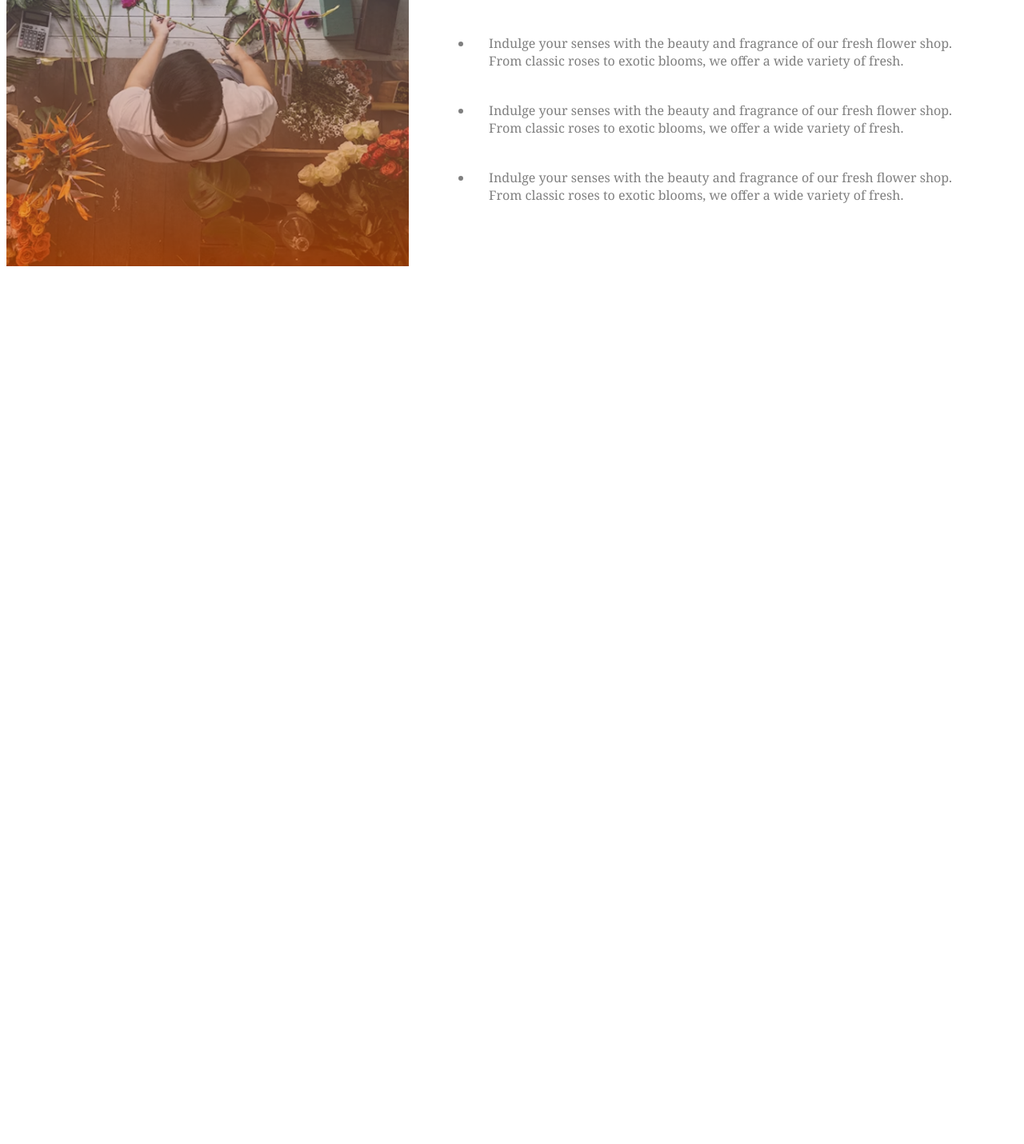
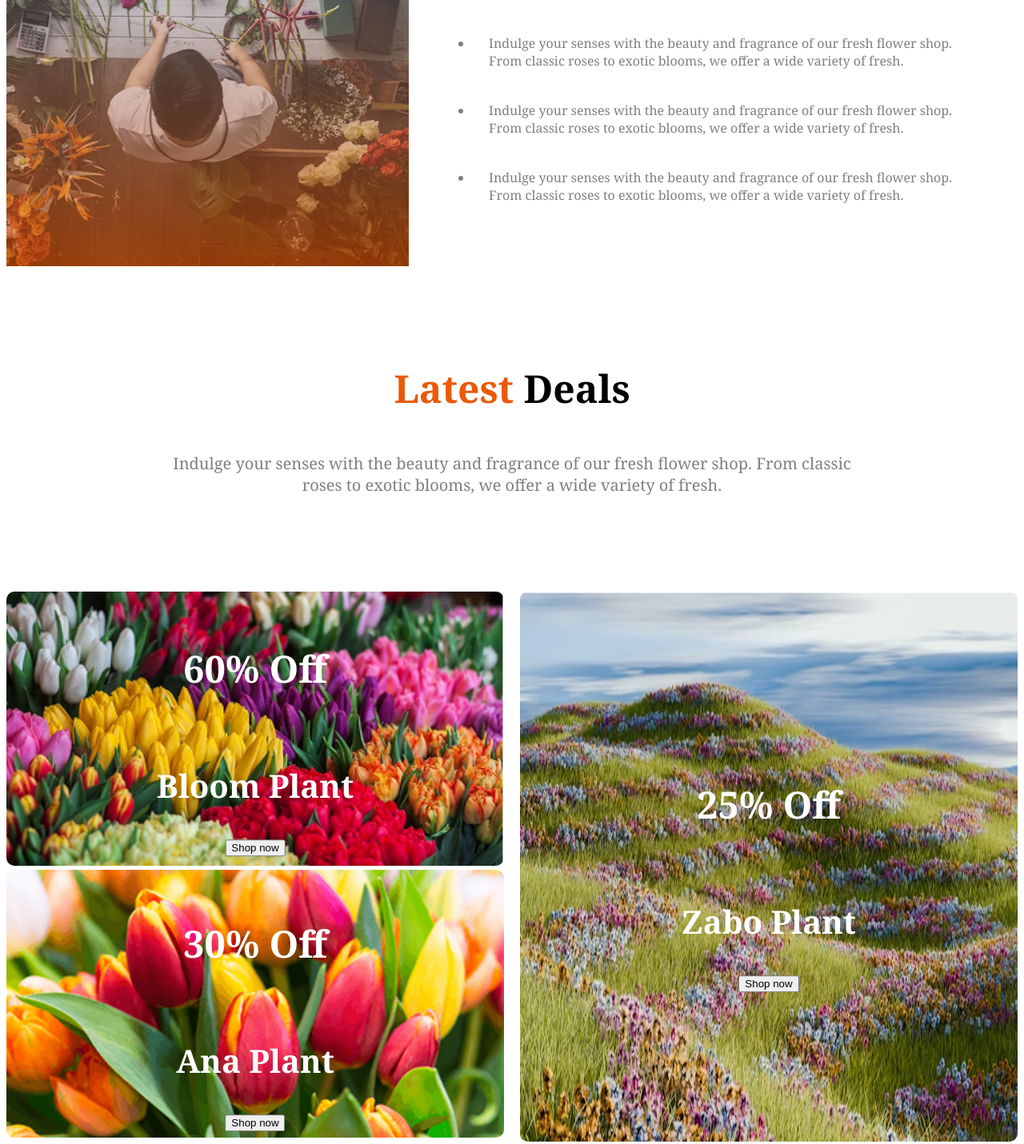
Before and after one commit to sarasarwar07/a2-flower-web, a plain HTML site: page index.html in a window 1280 px wide. Shown: the part 2407-3838 px from the top of the page at 80% size. Before the commit the page ends 2748 px from the top, so only its background shows below. Drawn offline with Linux system fonts and the light colour scheme.

Commit message:
added leatest deal section

```diff
--- a/index.html
+++ b/index.html
@@ -32,7 +32,7 @@
         <!-- our Plant section -->
         <section class="our-plnt">
             <div class="our-plant-container">
-                <h3 class="our-plant-title"><span class="txt-clr-o">Our</span>Plants</h3>
+                <h3 class="our-plant-title"><span class="txt-clr-o">Our</span> Plants</h3>
                 <p class="our-plant-des text-des">Indulge your senses with the beauty and fragrance of our fresh flower shop. From classic roses to exotic blooms, we offer a wide variety of fresh. </p>
             </div>
             <div class="our-plant-cards">
@@ -123,6 +123,45 @@
                 </div>
             </div>
          </section>
+         <!-- leatest deals section -->
+        <section>
+            <div class="deals-container">
+                <h3 class="deals-title"><span class="txt-clr-o">Latest</span> Deals</h3>
+                <p class="deals-des text-des">Indulge your senses with the beauty and fragrance of our fresh flower shop. From classic roses to exotic blooms, we offer a wide variety of fresh. </p>
+            </div>
+            <div class="deals-card flex">
+                <div class="vertical">
+                    <div class="deals-item">
+                    <img class="deals-img" src="assets/deal-bloom.png" alt="">
+                    <div class="deal-wrt">
+                        <h3>60% Off</h3>
+                        <p>Bloom Plant</p>
+                        <button>Shop now</button>
+                    </div>
+
+                </div>
+                <div class="deals-item">
+                    <img class="deals-img" src="assets/deal-ana.png" alt="">
+                    <div class="deal-wrt">
+                        <h3>30% Off</h3>
+                        <p>Ana Plant</p>
+                        <button>Shop now</button>
+                    </div>
+
+                </div>
+            </div>
+                <div class="deals-item">
+                    <img class="deals-img" src="assets/deal-zabo.png" alt="">
+                    <div class="deal-wrt">
+                        <h3>25% Off</h3>
+                        <p>Zabo Plant</p>
+                        <button>Shop now</button>
+                    </div>
+
+                </div>
+
+            </div>
+        </section>
     </main>
     <footer></footer>
 </body>
--- a/styles/flower.css
+++ b/styles/flower.css
@@ -149,8 +149,56 @@ nav ul li a{
     margin-top: -150px;
 }
 
+/* leatest deals styles */
+.deals-container{
+    max-width: 888px;
+    margin: 0 auto;
+    text-align: center;
+    margin-top: 120px;
+    margin-bottom: 120px;
+}
+.deals-title{
+    font-weight: bold;
+    font-size: 3rem;
+}
+.deals-des{
+    font-weight: 400;
+    font-size: 1.25rem;
+}
+.deals-card{
+    max-width: 1440px;
+    margin: 0 auto;
+    gap: 20px;
 
+}
+.deals-img{
+    width: 100%;
+    height: 100%;
+    border-radius: 10px;
+}
+.deals-card > div{
+    flex: 1;
+}
+.vertical img{
+    height:((100%-20px)/2);
+}
+.deals-item{
+    position: relative;
+}
 
+.deal-wrt{
+    position: absolute;
+    top: 50%;
+    left: 50%;
+    transform: translate(-50%, -50%);
+    font-weight: bold;
+    font-size: 2.5rem;
+    color: white;
+    display: flex;
+    flex-direction: column;
+    justify-content: center;
+    align-items: center;
+}
 
 /* responsive media query */
 @media screen and (max-width: 576px) {
@@ -159,15 +207,10 @@ nav ul li a{
         flex-direction: row;
         align-items: center;
     }
-    #item-1{
+    #item-1, #item-2, #item-3, #badge{
         display: none;
     }
-    #item-2{
-        display: none;
-    }
-    #item-3{
-        display: none;
-    }
+
     #show-link{
         font-weight: 400;
         font-size: 1.25rem;
@@ -178,19 +221,13 @@ nav ul li a{
     }
     .banner{
         flex-direction: column-reverse;
-        margin-top: 200px;
-
-    }
-    .banner-contant{
-        width: 520px;
+        margin-top: 300px;
     }
     .our-plant-cards{
         grid-template-columns: repeat(2, 1fr);
     }
-    #badge{
+    .deals-card{
         display: none;
     }
 
-
-
 }
```
